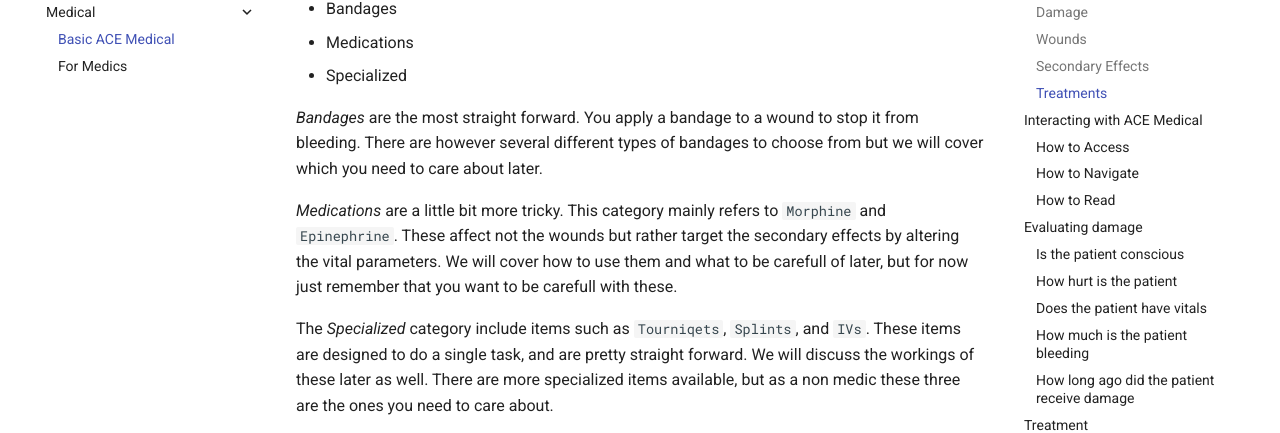
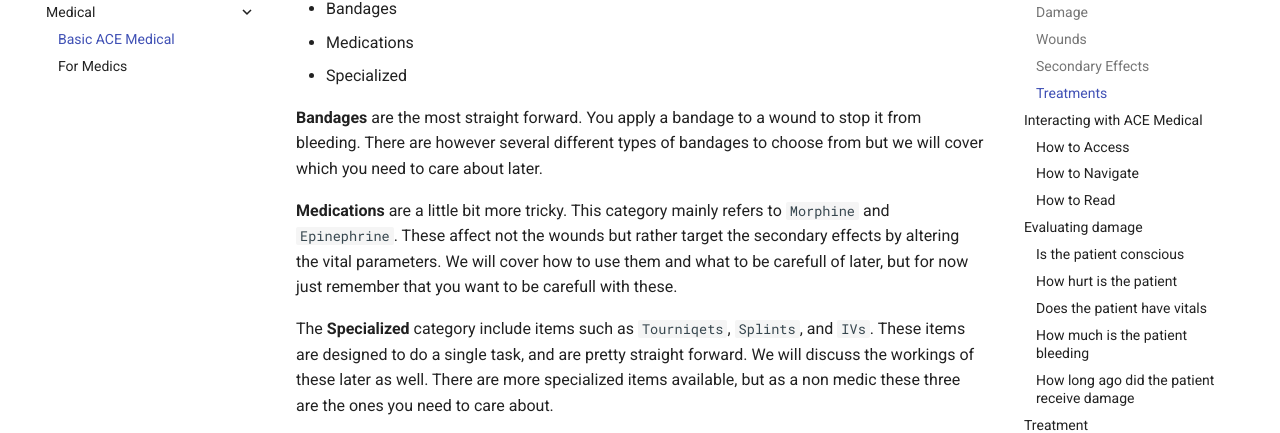
Before and after one commit to royrovp/ArmA-3-Guides, an MkDocs documentation site: the page built from docs/Medical/Basic_Medical.md, in a window 1280 px wide and 900 px high, scrolled down 1609 px. Shown: the part 150-583 px from the top of the window. Built offline with MkDocs 1.6.1 and Material for MkDocs 9.7.7, drawn with Linux system fonts in a browser that asks for light colours; comment, search, counter and statistics services are not loaded.

Commit message:
messed up the styling, never using GH itself as an editor again (#15)

```diff
--- a/docs/Medical/Basic_Medical.md
+++ b/docs/Medical/Basic_Medical.md
@@ -43,11 +43,11 @@ Lets begin.
   - Medications
   - Specialized
 
-  *Bandages* are the most straight forward. You apply a bandage to a wound to stop it from bleeding. There are however several different types of bandages to choose from but we will cover which you need to care about later.
+  **Bandages** are the most straight forward. You apply a bandage to a wound to stop it from bleeding. There are however several different types of bandages to choose from but we will cover which you need to care about later.
 
-  *Medications* are a little bit more tricky. This category mainly refers to `Morphine` and `Epinephrine`. These affect not the wounds but rather target the secondary effects by altering the vital parameters. We will cover how to use them and what to be carefull of later, but for now just remember that you want to be carefull with these.
+  **Medications** are a little bit more tricky. This category mainly refers to `Morphine` and `Epinephrine`. These affect not the wounds but rather target the secondary effects by altering the vital parameters. We will cover how to use them and what to be carefull of later, but for now just remember that you want to be carefull with these.
 
-  The *Specialized* category include items such as `Tourniqets`, `Splints`, and `IVs`. These items are designed to do a single task, and are pretty straight forward. We will discuss the workings of these later as well. There are more specialized items available, but as a non medic these three are the ones you need to care about.
+  The **Specialized** category include items such as `Tourniqets`, `Splints`, and `IVs`. These items are designed to do a single task, and are pretty straight forward. We will discuss the workings of these later as well. There are more specialized items available, but as a non medic these three are the ones you need to care about.
 
 
 ## Interacting with ACE Medical
```
